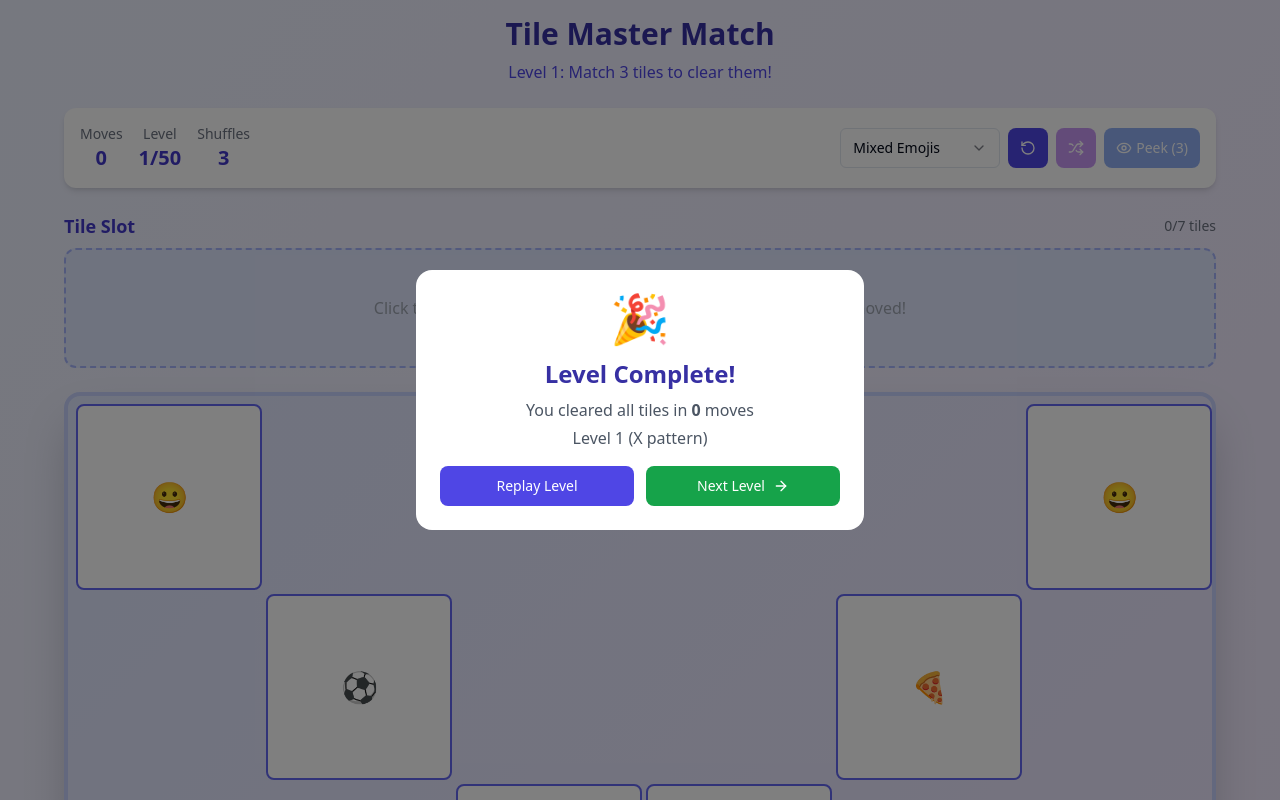
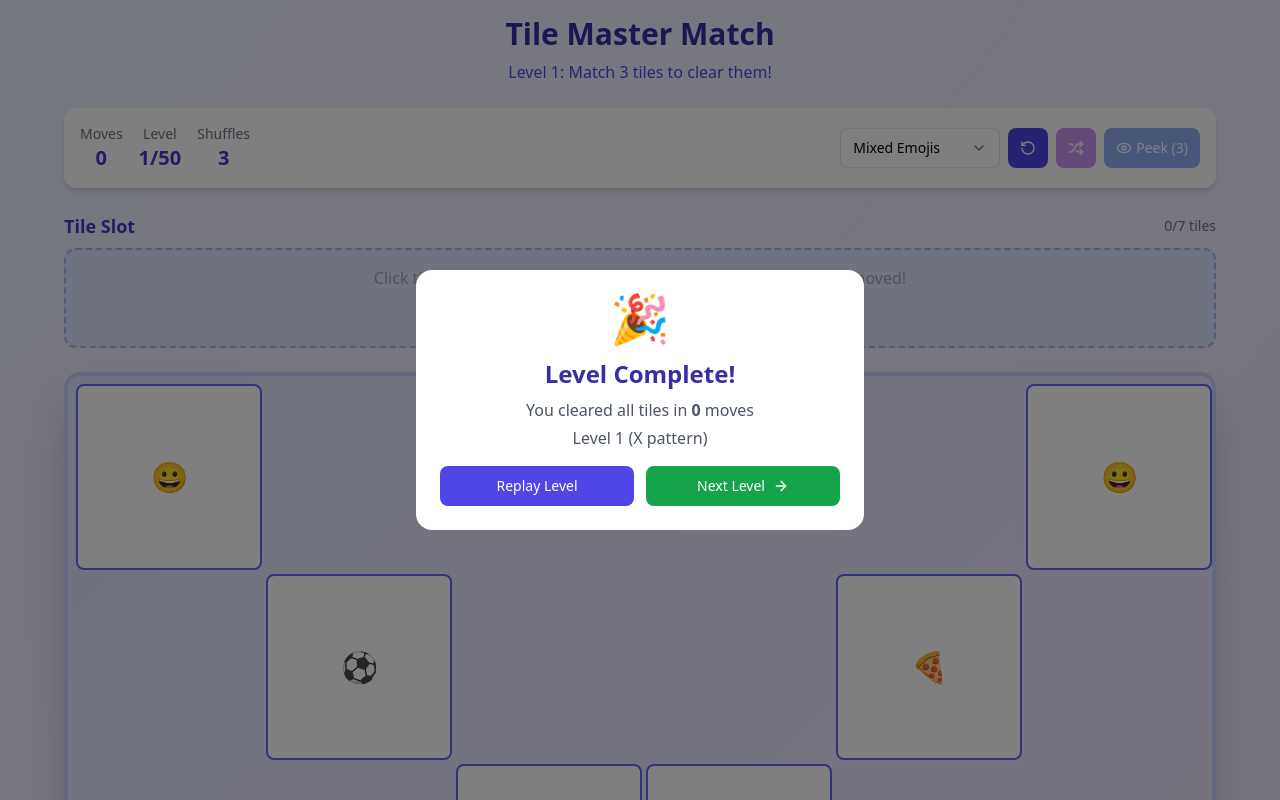
Before and after one commit to raobeid2025/3tilesGamev1, a React (Vite) app: page / in a window 1280 px wide. Shown: the top 800 px of the page. Built offline with nearby package versions, Linux system fonts and the light colour scheme.

Commit message:
[dyad] wrote 1 file(s)

```diff
--- a/src/components/TileSlot.tsx
+++ b/src/components/TileSlot.tsx
@@ -83,13 +83,12 @@ const TileSlot: React.FC<TileSlotProps> = ({
           {slotTiles.length}/{currentLevelConfig.slotSize} tiles
         </span>
       </div>
-      <div className="rounded-xl p-4 border-2 border-dashed bg-indigo-100 border-indigo-300"
-           style={{ height: '120px' }}>
+      <div className="rounded-xl p-4 border-2 border-dashed bg-indigo-100 border-indigo-300 min-h-[100px] max-h-[180px] overflow-y-auto">
         <AnimatePresence mode="popLayout">
           {slotTiles.length > 0 ? (
             <motion.div
               key={slotAnimationKey}
-              className="flex flex-wrap h-full overflow-y-auto" // Removed gap-3 here, using dynamic gap
+              className="flex flex-wrap h-full"
               style={{ gap: `${calculatedGap}px` }}
               initial={{ opacity: 1 }}
               animate={{ opacity: 1 }}
```
